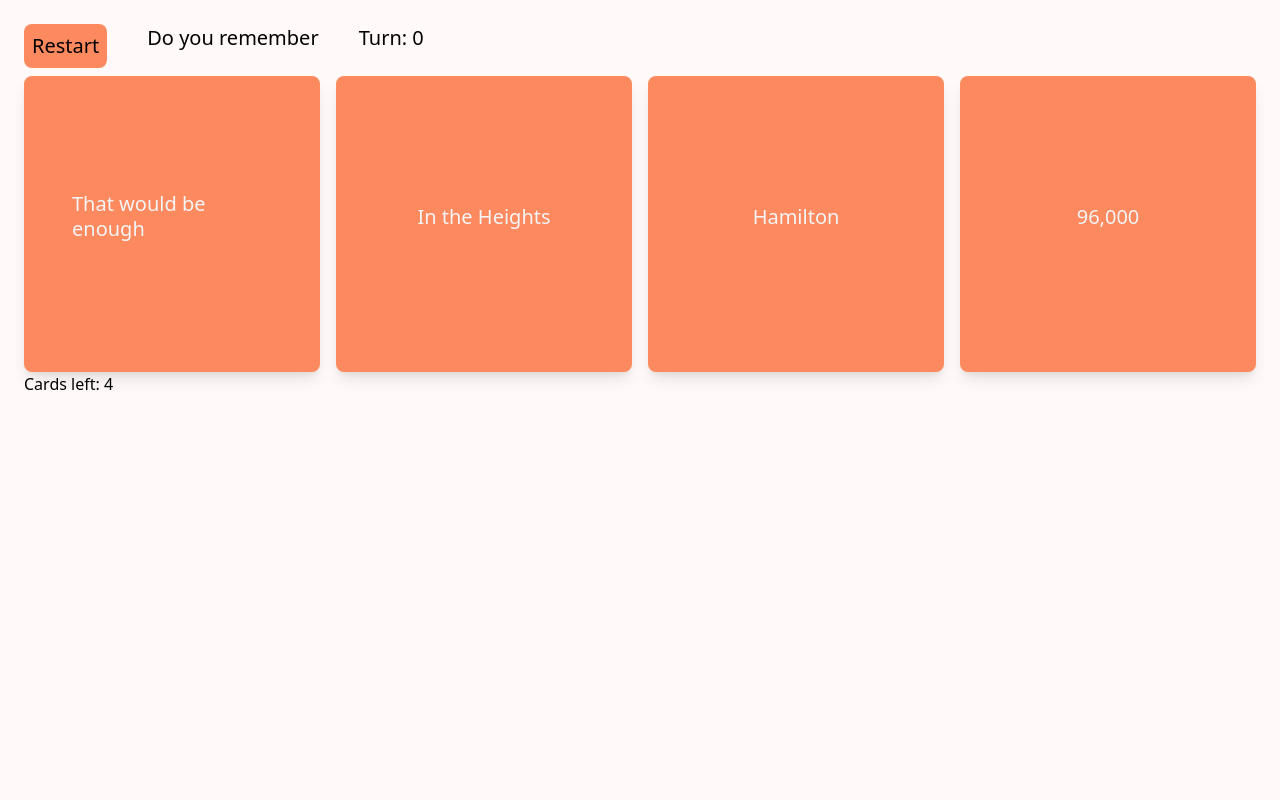
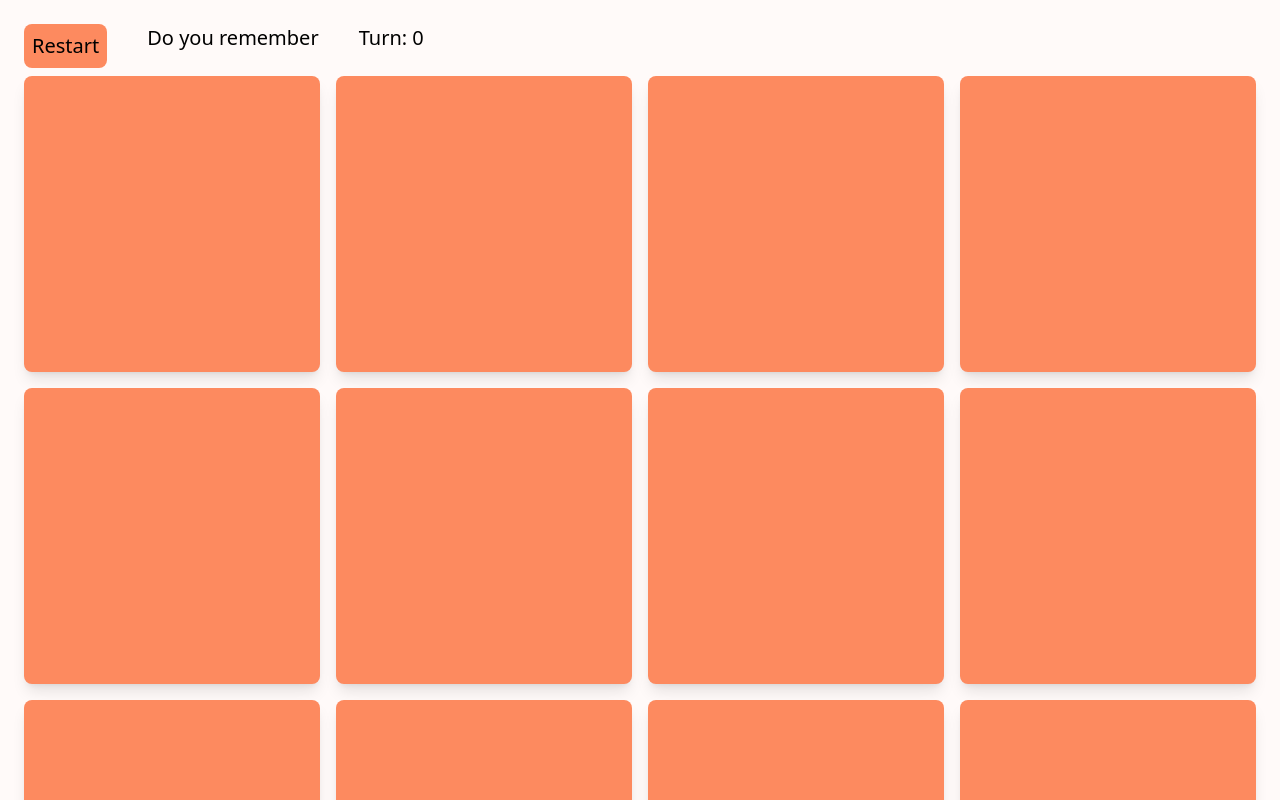
Before and after one commit to AnnieBonav/ATJS, a Vue app in the folder do-you-remember/: page / in a window 1280 px wide. Shown: the top 800 px of the page. Built offline with nearby package versions, Linux system fonts and the light colour scheme.

Commit message:
Fixes card's information

```diff
--- a/do-you-remember/src/card-data/cards.ts
+++ b/do-you-remember/src/card-data/cards.ts
@@ -9,9 +9,9 @@
         text: "96,000",
         key: "In the Heights",
         audioSrc: ""
-    },/*
+    },
     {
-        text: "Playground",
+        text: "Welcome to the playground, follow me",
         key: "Arcane",
         audioSrc: ""
     },
@@ -41,15 +41,15 @@
         audioSrc: ""
     },
     {
-        text: "Who are you? The man who is gonna marry you.",
-        key: "Hades Town",
+        text: "I was six when I told them I'd be a pilot",
+        key: "Come from away",
         audioSrc: ""
     },
     {
         text: "Pop, six, squish, Uh Uh, Cicero, Lipschitz",
         key: "Chicago",
         audioSrc: ""
-    },*/
+    },
 ];
 
 export default cards;
--- a/do-you-remember/src/components/Card.vue
+++ b/do-you-remember/src/components/Card.vue
@@ -10,9 +10,7 @@
             </h5>
         </div>
         <div v-else class="p-6">
-            <h5 class="text-gray-100 text-xl leading-tight font-medium mb-4">
-                {{ data.type == "author" ? data.info.key : data.info.text }}
-            </h5>
+
         </div>
     </div>
 
```
